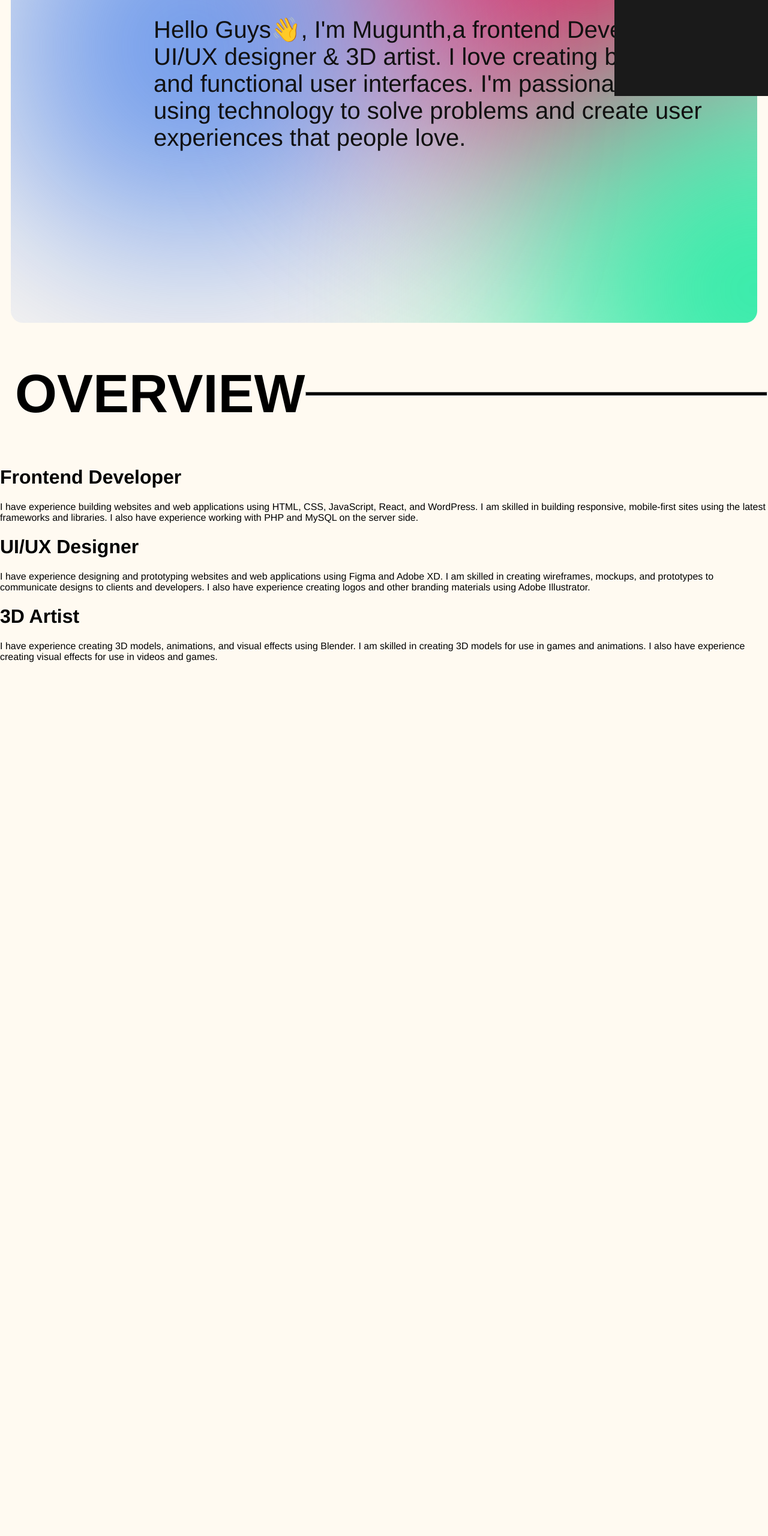
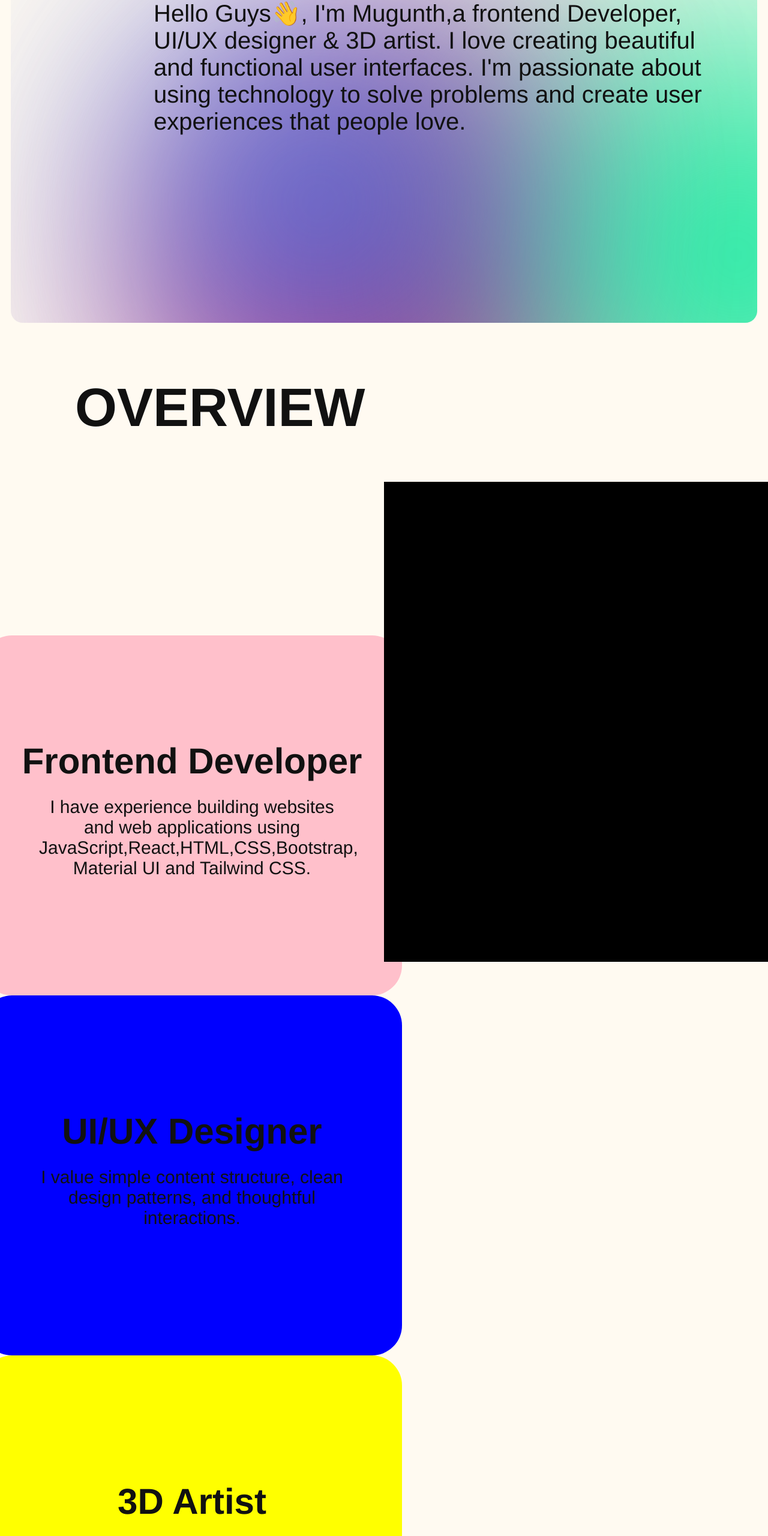
Before and after one commit to Mugunth148/Vite-port, a website built with Vite: page index.html in a window 1280 px wide. Shown: the part 240-2800 px from the top of the page at 60% size. Before the commit the page ends 1596 px from the top, so only its background shows below. Built offline with nearby package versions, Linux system fonts and the light colour scheme.

Commit message:
updated overview cards

```diff
--- a/index.html
+++ b/index.html
@@ -9,9 +9,9 @@
   </head>
   <body>
 
-    <!-- <div id="progressBarContainer">
+    <div id="progressBarContainer">
       <div id="progressBar"></div>
-    </div> -->
+    </div>
 
     <h1 class="counter">0</h1>
     <!--  preloader counter -->
@@ -55,36 +55,43 @@
     <div class="overview-container">
       <div class="overview-header-container">
         <h1 id="overview-header">OVERVIEW</h1>
-        <hr>
+
       </div>
-      <div class="overview">
-        <div class="overview-content">
-          <h1>Frontend Developer</h1>
-          <p>
-            I have experience building websites and web applications using HTML, CSS, JavaScript, React, and WordPress.
-            I am skilled in building responsive, mobile-first sites using the latest frameworks and libraries.
-            I also have experience working with PHP and MySQL on the server side.
+
+     <div class="overview-body-container">
+      <div class="overview-body-left">
+        <div class="card" id="card1">
+          <h1 class="overview-h1">Frontend Developer</h1>
+          <p class="overview-p">
+            I have experience building websites and web applications using
+            JavaScript,React,HTML,CSS,Bootstrap,
+            Material UI and Tailwind CSS.
           </p>
         </div>
-        <div class="overview-content">
-          <h1>UI/UX Designer</h1>
-          <p>
-            I have experience designing and prototyping websites and web applications using Figma and Adobe XD.
-            I am skilled in creating wireframes, mockups, and prototypes to communicate designs to clients and developers.
-            I also have experience creating logos and other branding materials using Adobe Illustrator.
+         <div class="card" id="card2" >
+
+          <h1 class="overview-h1">UI/UX Designer</h1>
+          <p class="overview-p">
+            I value simple content structure, clean design patterns, and
+            thoughtful interactions.
           </p>
         </div>
-        <div class="overview-content">
-          <h1>3D Artist</h1>
-          <p>
-            I have experience creating 3D models, animations, and visual effects using Blender.
-            I am skilled in creating 3D models for use in games and animations.
-            I also have experience creating visual effects for use in videos and games.
+
+       <div class="card" id="card3">
+          <h1 class="overview-h1">3D Artist</h1>
+          <p class="overview-p">
+            I have experience creating 3D models and animations using Blender.
           </p>
         </div>
       </div>
+
+      <div class="overview-body-right">
+      </div>
+     </div>
      </div>
 
+    <!-- skills -->
+    <div class="spacer"></div>
     <!-- dark mode script tag -->
 
 <script>
@@ -102,6 +109,7 @@
 </script>
     <!-- gsap -->
     <script src="https://cdnjs.cloudflare.com/ajax/libs/gsap/3.12.2/gsap.min.js"></script>
+    <script src="https://cdnjs.cloudflare.com/ajax/libs/gsap/3.12.2/ScrollTrigger.min.js"></script>
     <!-- dark mode -->
     <script type="text/javascript" src="./main.js"></script>
   </body>
--- a/main.js
+++ b/main.js
@@ -1,32 +1,32 @@
 
-// const progressBarContainer = document.querySelector("#progressBarContainer");
-// const progressBar = document.querySelector("#progressBar");
-// let totalPageHeight = document.body.scrollHeight - window.innerHeight;
-// let debounceResize;
+const progressBarContainer = document.querySelector("#progressBarContainer");
+const progressBar = document.querySelector("#progressBar");
+let totalPageHeight = document.body.scrollHeight - window.innerHeight;
+let debounceResize;
 
-// window.addEventListener("scroll", () => {
-//   let newProgressHeight = window.pageYOffset / totalPageHeight;
-//   progressBar.style.transform = `scale(1,${newProgressHeight})`;
-//   progressBar.style.opacity = `${newProgressHeight}`;
-// }, {
-//   capture: true,
-//   passive: true
-// });
+window.addEventListener("scroll", () => {
+  let newProgressHeight = window.pageYOffset / totalPageHeight;
+  progressBar.style.transform = `scale(1,${newProgressHeight})`;
+  progressBar.style.opacity = `${newProgressHeight}`;
+}, {
+  capture: true,
+  passive: true
+});
 
-// window.addEventListener("resize", () => {
-//   clearTimeout(debounceResize);
-//   debounceResize = setTimeout(() => {
-//     totalPageHeight = document.body.scrollHeight - window.innerHeight;
-//   }, 250);
-// });
+window.addEventListener("resize", () => {
+  clearTimeout(debounceResize);
+  debounceResize = setTimeout(() => {
+    totalPageHeight = document.body.scrollHeight - window.innerHeight;
+  }, 250);
+});
 
-// progressBarContainer.addEventListener("click", (e) => {
-//   let newPageScroll = e.clientY / progressBarContainer.offsetHeight * totalPageHeight;
-//   window.scrollTo({
-//     top: newPageScroll,
-//     behavior: 'smooth'
-//   });
-// });
+progressBarContainer.addEventListener("click", (e) => {
+  let newPageScroll = e.clientY / progressBarContainer.offsetHeight * totalPageHeight;
+  window.scrollTo({
+    top: newPageScroll,
+    behavior: 'smooth'
+  });
+});
 
 // *************************scroll-bar************************
 
@@ -39,7 +39,7 @@ function startLoader() {
     return;
    }
 
-   currentValue += Math.floor(Math.random() * 10) + 1;
+   currentValue += Math.floor(Math.random() * 20) + 1;
 
    if(currentValue > 100) {
     currentValue = 100;
@@ -55,6 +55,8 @@ function startLoader() {
 }
 
   startLoader();
+
+  // gsap for pre loader******************************************
 
   gsap.to(".counter", 1.5, {
     delay: 2.5,
@@ -80,4 +82,16 @@ function startLoader() {
     delay: 4.5,
     height: 0,
   });
-  // *************************Pre loader************************
+  // ************************* overview ************************
+
+  const overviewHeader = document.querySelector("#overview-header");
+
+  gsap.to("overviewHeader",{
+  scrollTrigger: {
+    trigger: "overviewHeader",
+    start: "top top",
+    end: "bottom top",
+    scrub: true,
+  },
+    marginLeft: -400,
+});
--- a/sass/style.scss
+++ b/sass/style.scss
@@ -1,6 +1,8 @@
 * {
   font-family: helvetica;
-
+  margin: 0;
+  padding: 0;
+  box-sizing: border-box;
 }
 ::-webkit-scrollbar {
   width: 0px;
@@ -25,31 +27,31 @@ $easing: cubic-bezier(0.8, 0.2, 0.2, 0.8);
 }
 
 
-// #progressBarContainer {
-//   position: fixed;
-//   z-index: 10;
-//   background: black;
-// }
+#progressBarContainer {
+  position: absolute;
+  z-index: 10;
+  background: transparent;
+}
 
 
-// #progressBar {
-//   position: absolute;
-//   will-change: transform, opacity;
-//   background: linear-gradient(to top, rgb(24, 232, 187), rgb(0, 217, 255), rgb(248, 66, 215));
-//   transform-origin: top center;
-//   transform: scale(1, 0);
-//   opacity: 0;
-// }
+#progressBar {
+  position: fixed;
+  will-change: transform, opacity;
+  background: linear-gradient(to top, rgb(24, 232, 187), rgb(0, 217, 255), rgb(248, 66, 215));
+  transform-origin: top center;
+  transform: scale(1, 0);
+  opacity: 1;
+}
 
-// #progressBarContainer,
-// #progressBar {
-//   position: absolute;
-//   top: 0;
-//   right: 0;
-//   bottom: 0;
-//   width: 8px;
-//   border-radius: 0px 0px 10px 10px;
-// }
+#progressBarContainer,
+#progressBar {
+  position: fixed;
+  top: 0;
+  right: 0;
+  bottom: 0;
+  width: 8px;
+  border-radius: 0px 0px 10px 10px;
+}
 
 //  body**********
 
@@ -375,50 +377,124 @@ $easing: cubic-bezier(0.8, 0.2, 0.2, 0.8);
             }
         }
     }
-    .space {
-        padding: 0px;
-    }
 }
 
 // ************************** overview ************************
 .overview-container {
-  height: 100vh;
+  height: 320vh;
   width: 100vw;
   display: flex;
   flex-direction: column;
   background-color: var(--primary);
 
+
   .overview-header-container {
-    height: 25%;
+    height: 10%;
     width: 100vw;
     display: flex;
-    justify-content: center;
+    justify-content: flex-start;
     align-items: center;
-    .overview-header {
-      font-family: Helvetica;
-      font-size: 90px;
-      color: white;
-    }
+    position: sticky;
+    top: 0;
+
 
    #overview-header {
       font-family: Helvetica;
       font-size: 90px;
-      padding-left: 25px;
+      color: var(--secondary);
+      padding: 0px 25px;
+      margin-left: 100px;
+  }
   }
 
-  hr {
-    width: 60%;
-    height: 5px;
-    background-color: black;
-  }
+  .overview-body-container {
+     height: 300vh;
+     width: 100%;
+     display: flex;
+
+     .overview-body-left {
+      height: 100%;
+      width: 50%;
+      display: flex;
+      flex-direction: column;
+      justify-content: center;
+      align-items: center;
+      margin-bottom: 50px;
+
+      .card {
+        height: 600px;
+        width: 700px;
+        position: sticky;
+        display: flex;
+        flex-direction: column;
+        justify-content: center;
+        align-items: center;
+        position: sticky;
+        top: 0;
+        border-radius: 50px;
+
+        .overview-h1 {
+          font-family: Helvetica;
+          font-size: 60px;
+          color: var(--secondary);
+          padding: 0px 25px;
+          text-align: center;
+          margin-bottom: 25px;
+        }
+
+        .overview-p {
+          width: 80%;
+          font-family: Helvetica;
+          font-size: 30px;
+          color: var(--secondary);
+          padding: 0px 25px;
+          text-align: center;
+          margin-bottom: 20px;
+        }
+
+      }
+      #card1 {
+        top: 50px;
+        background: pink;
+
+      }
+
+      #card2 {
+        top: 50px;
+        background: blue;
+
+      }
+
+      #card3 {
+        top: 50px;
+        background: yellow;
+
+      }
+
+     }
+
+     .overview-body-right {
+      height: 100vh;
+      width: 50%;
+      position: sticky;
+      top: 0;
+      background: #000;
+     }
   }
 }
+.spacer {
+  height: 4000px;
+  width: 100%;
+}
+@media screen and (max-width: 768px) {
 
-@media screen and (max-width: 768px) {
   #overview-header {
-    h1 {
-      font-size: 20px;
-    }
+    margin-left: 0px;
+    font-size: 70px;
+  }
+
+  .overview-body-container {
+    flex-direction: column;
   }
 }
 
@@ -444,8 +520,8 @@ $easing: cubic-bezier(0.8, 0.2, 0.2, 0.8);
   position: fixed;
   height: 100%;
   width: 100%;
-  top: 60%;
-  left: 82%;
+  top: 70%;
+  left: 80%;
   z-index: 15;
   color: lightgray;
   font-size: 10rem;
```
Also changed, not shown: sass/style.css, 1 other file.
